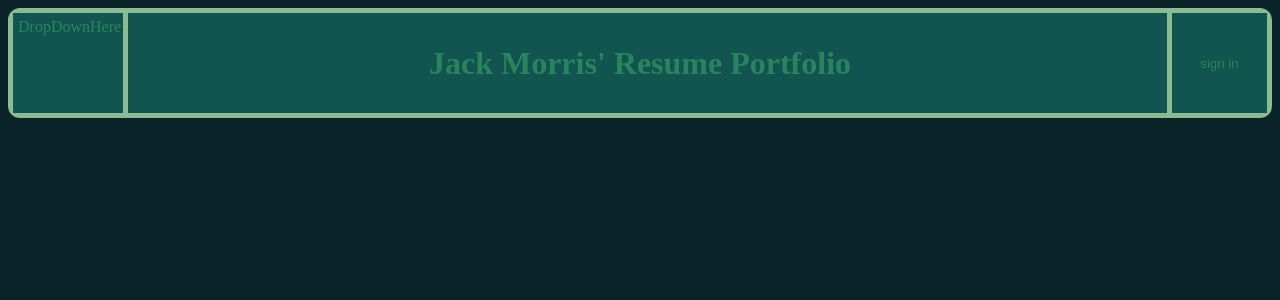
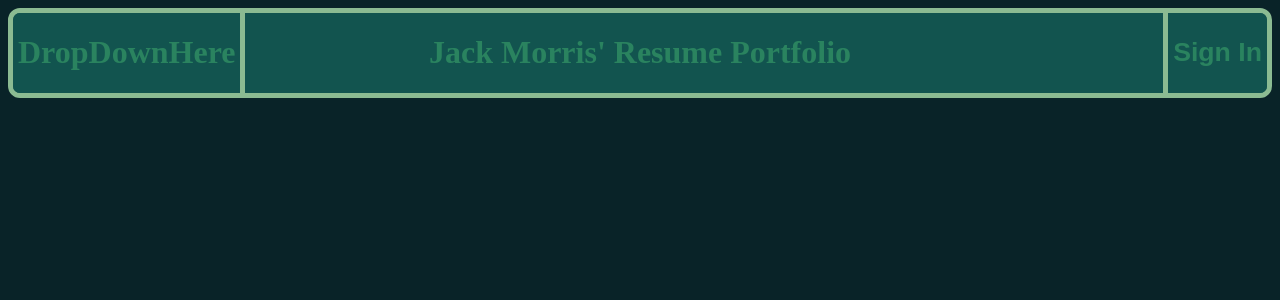
Before and after one commit to JackMorris1234/CRUD-Portfolio-Web-App, a React (Vite) app in the folder client/: page / in a window 1280 px wide. Shown: the top 300 px of the page. Built offline with nearby package versions, Linux system fonts and the light colour scheme.

Commit message:
Styling changes for header

```diff
--- a/client/src/App.css
+++ b/client/src/App.css
@@ -1,34 +1,48 @@
+.OuterHeader {
+  background-color: #12544F;
+  border: 5px solid #8BBB92;
+  border-radius: 12px;
+  overflow: hidden;
 
-.OuterHeader{
-  display:grid;
-  grid-template-columns: 1fr auto 1fr; /* 3 columns: Left spacer, Center content, Right button */
-  align-items: center;
-  padding: 0px;
+  color: #2A835F;
+
   margin: 0 auto;
-  background-color: #12544F;
-  border-width: 0svi;
-  border: 5px solid #8BBB92;
-  color: #2A835F;
-  border-radius: 12px;
-}
-.HeaderButton{
-  height: 100px;
-  width: 100px;
-  background-color: #12544F;
-  justify-self: end;
-  color: #2A835F;
-  border:0px;
-  border-left:5px solid  #8BBB92;
-  padding:5px;
+  padding: 0;
+
+  display: grid;
+  grid-template-columns: 1fr auto 1fr;
+  align-items: stretch;
 }
 
-.HeaderDropDown{
-  height: 90px;
-  width: 100px;
-  vertical-align: middle;
+.HeaderButton {
+  margin: 0;
+  padding: 5px;
+
   background-color: #12544F;
   color: #2A835F;
-  border:0px;
-  border-right:5px solid  #8BBB92;
-  padding:5px;
+
+  border: 0;
+  border-left: 5px solid #8BBB92;
+
+  display: flex;
+  align-items: center;
+  justify-content: center;
+  justify-self: end;
 }
+
+.HeaderDropDown {
+  margin: 0;
+  padding: 5px;
+
+  background-color: #12544F;
+  color: #2A835F;
+
+  border: 0;
+  border-right: 5px solid #8BBB92;
+
+  display: flex;
+  align-items: center;
+  justify-content: center;
+
+  justify-self: start;
+}
--- a/client/src/Components/Button.jsx
+++ b/client/src/Components/Button.jsx
@@ -2,7 +2,9 @@ import '../App.css'
 const Button=({text, handleClick})=>{
 
     return(
-        <button className='HeaderButton' onClick={handleClick}>{text}</button>
+        <button className='HeaderButton' onClick={handleClick}>
+            <h1>{text}</h1>
+        </button>
 
     )
 }
--- a/client/src/Components/DropDown.jsx
+++ b/client/src/Components/DropDown.jsx
@@ -2,9 +2,9 @@ import '../App.css'
 const Dropdown=()=>{
 
     return(
-        <div className='HeaderDropDown'>
-            DropDownHere
-        </div>
+        <h1 className='HeaderDropDown'>
+                DropDownHere
+        </h1>
 
     )
 }
--- a/client/src/Components/Header.jsx
+++ b/client/src/Components/Header.jsx
@@ -8,8 +8,7 @@ const Header=()=>{
         <div className="OuterHeader">
             <Dropdown/>
             <h1 >Jack Morris' Resume Portfolio</h1>
-            <Button text='sign in' handleClick={''}/>
-
+            <Button text='Sign In' handleClick={''}/>
         </div>
     )
 }
```
